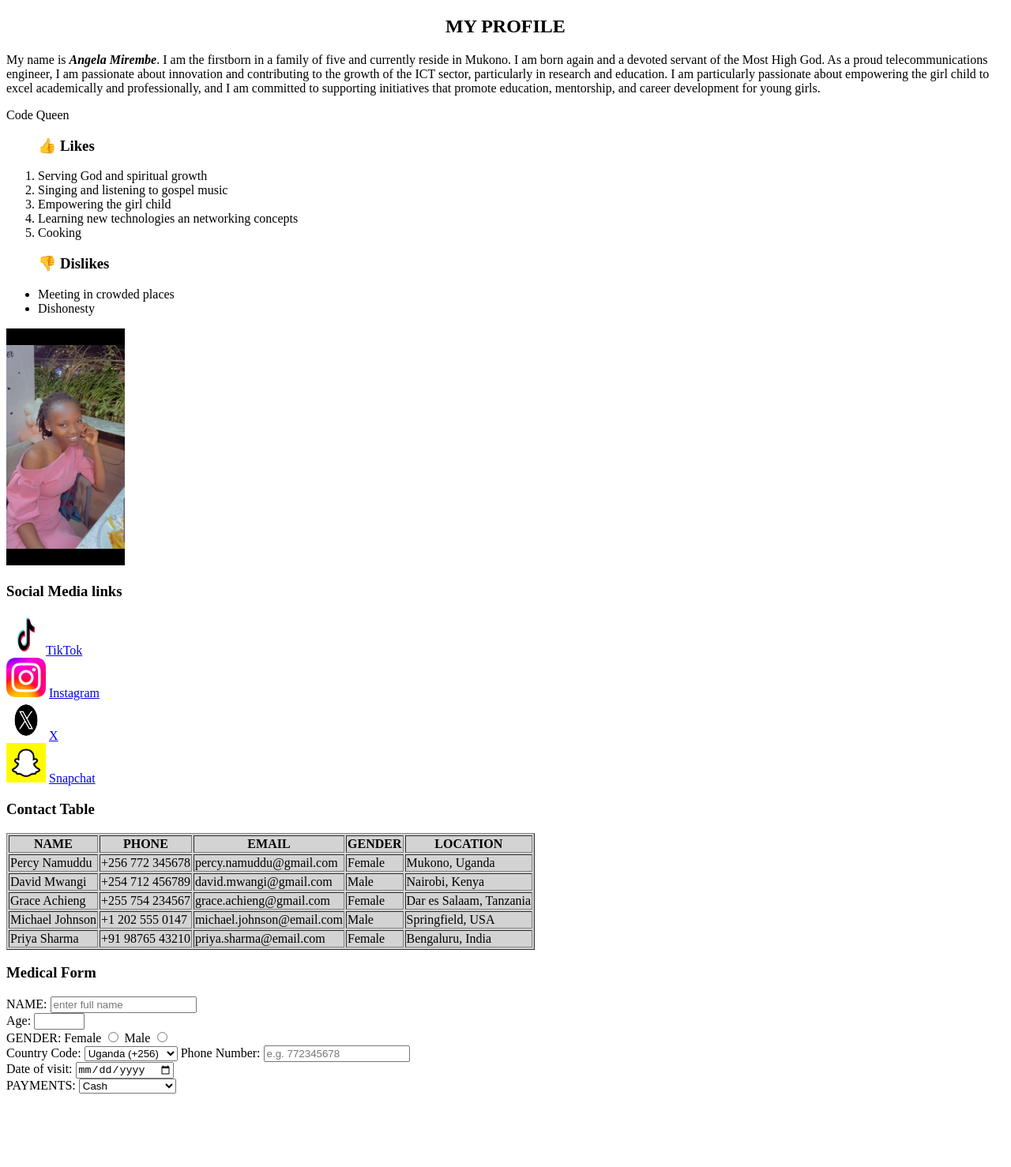
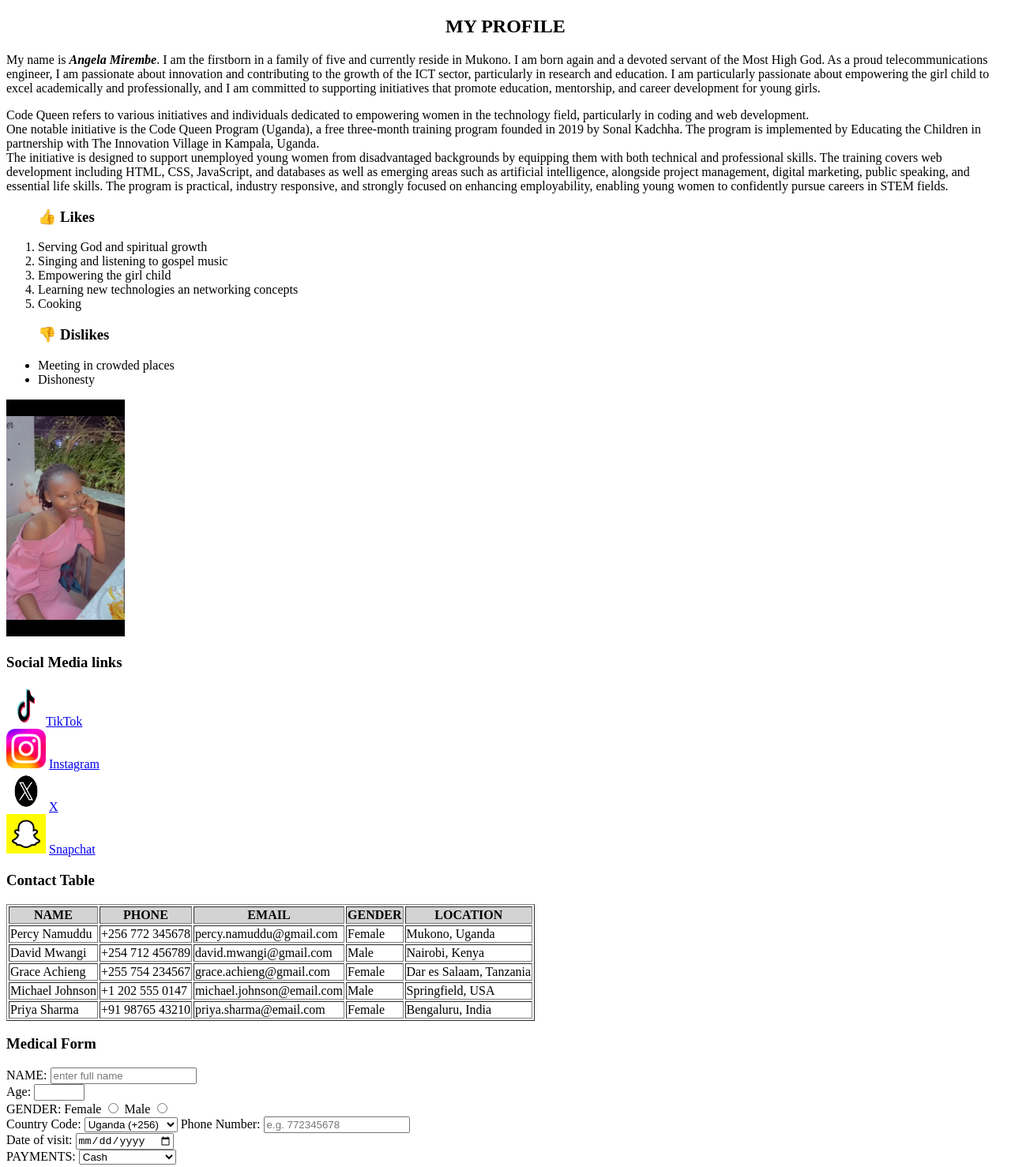
Before and after one commit to MaLaika514/Mirembe-A, a plain HTML site: page index.html in a window 1280 px wide. Shown: the whole page at 79% size. Before the commit the page ends 1393 px from the top, so only its background shows below. Drawn offline with Linux system fonts and the light colour scheme.

Commit message:
just afew changes

```diff
--- a/index.html
+++ b/index.html
@@ -9,7 +9,7 @@
     <body>
         <h2><CEnter>MY PROFILE</CEnter></h2>
         <p>My name is <b><i>Angela Mirembe</i></b>. I am the firstborn in a family of five and currently reside in Mukono. I am born again and a devoted servant of the Most High God. As a proud telecommunications engineer, I am passionate about innovation and contributing to the growth of the ICT sector, particularly in research and education. I am particularly passionate about empowering the girl child to excel academically and professionally, and I am committed to supporting initiatives that promote education, mentorship, and career development for young girls.</p>
-    <p>Code Queen</p>
+    <p>Code Queen refers to various initiatives and individuals dedicated to empowering women in the technology field, particularly in coding and web development. <br>One notable initiative is the Code Queen Program (Uganda), a free three-month training program founded in 2019 by Sonal Kadchha. The program is implemented by Educating the Children in partnership with The Innovation Village in Kampala, Uganda. <br>The initiative is designed to support unemployed young women from disadvantaged backgrounds by equipping them with both technical and professional skills. The training covers web development including HTML, CSS, JavaScript, and databases as well as emerging areas such as artificial intelligence, alongside project management, digital marketing, public speaking, and essential life skills. The program is practical, industry responsive, and strongly focused on enhancing employability, enabling young women to confidently pursue careers in STEM fields.</p>
 
     <ol>
         <h3>👍 Likes</h3>
@@ -34,9 +34,9 @@
   <img src="Imgs/Snapchat.png" alt="Snapchat"height="50" width="50">  <a href="https://www.snapchat.com/">Snapchat</a><br>
 
 
-  <table border="1"bgcolor="lightgrey">
+  <table border="1">
      <h3>Contact Table</h3>
-    <tr>
+    <tr bgcolor="lightgrey">
         <th>NAME</th>
         <th>PHONE</th>
         <th>EMAIL</th>
```
